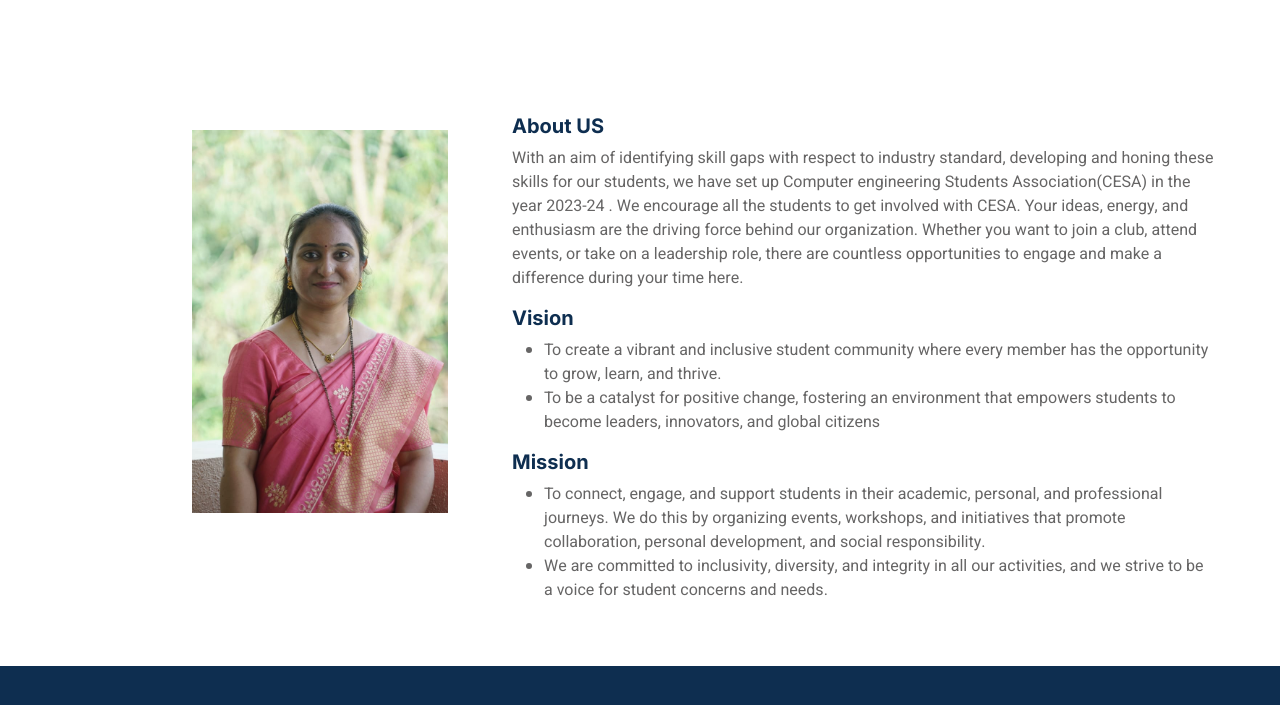
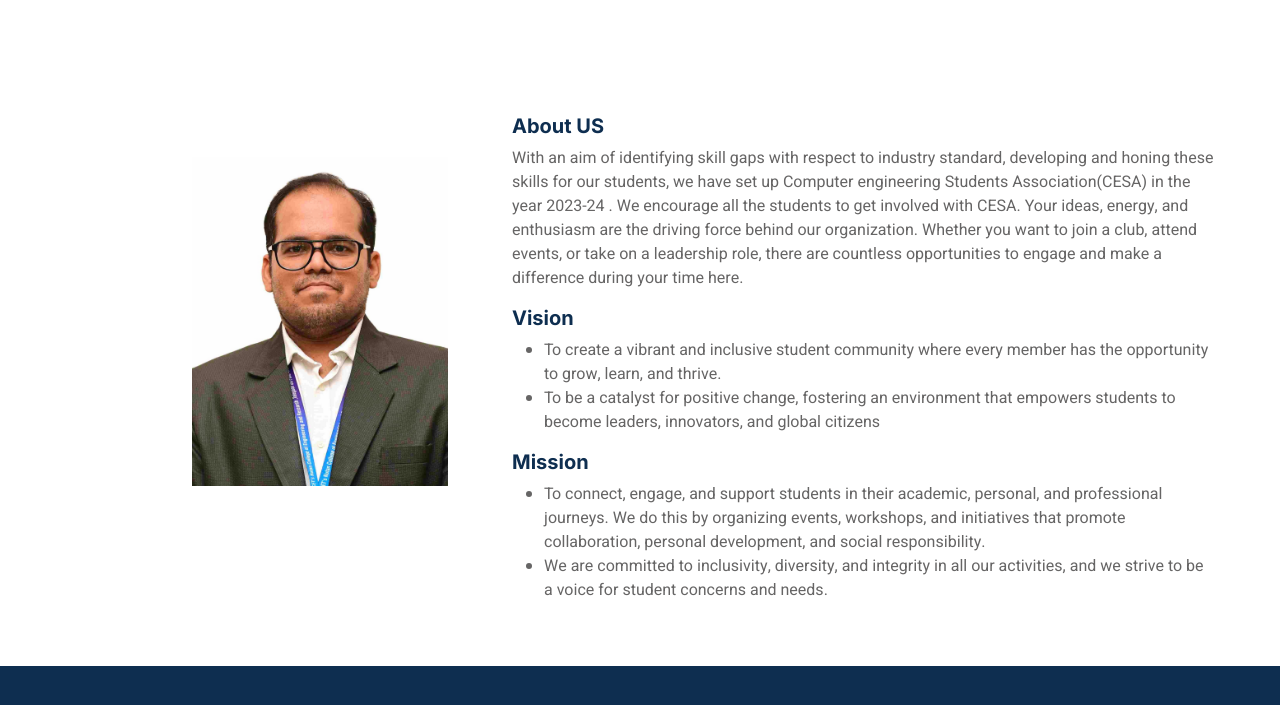
Before and after one commit to rohitjogdand/CESA, a plain HTML site: page about.html in a window 1280 px wide. Shown: the part 555-1260 px from the top of the page. Drawn offline with nearby package versions, Linux system fonts and the light colour scheme.

Commit message:
Update about.html

```diff
--- a/about.html
+++ b/about.html
@@ -73,7 +73,7 @@
     <h2 style="text-align: center; margin-top: 25px;">Department of Computer Science and Engineering - About CESA</h2>
 
     <div class="abt_con">
-        <img src="./img/tejaswini-zope-co-ordinator.jpeg" alt="" style="width: 20vw; margin-left: 15vw; margin-top: 3vw;">
+        <img src="./img/hod.jpeg" alt="" style="width: 20vw; margin-left: 15vw; margin-top: 3vw;">
         <div class="abt_text">
             <h5>About US</h5>
             <p>With an aim of identifying skill gaps with respect to industry standard, developing and honing these skills for our students, we have set up Computer engineering Students Association(CESA) in the year 2023-24 .
```
